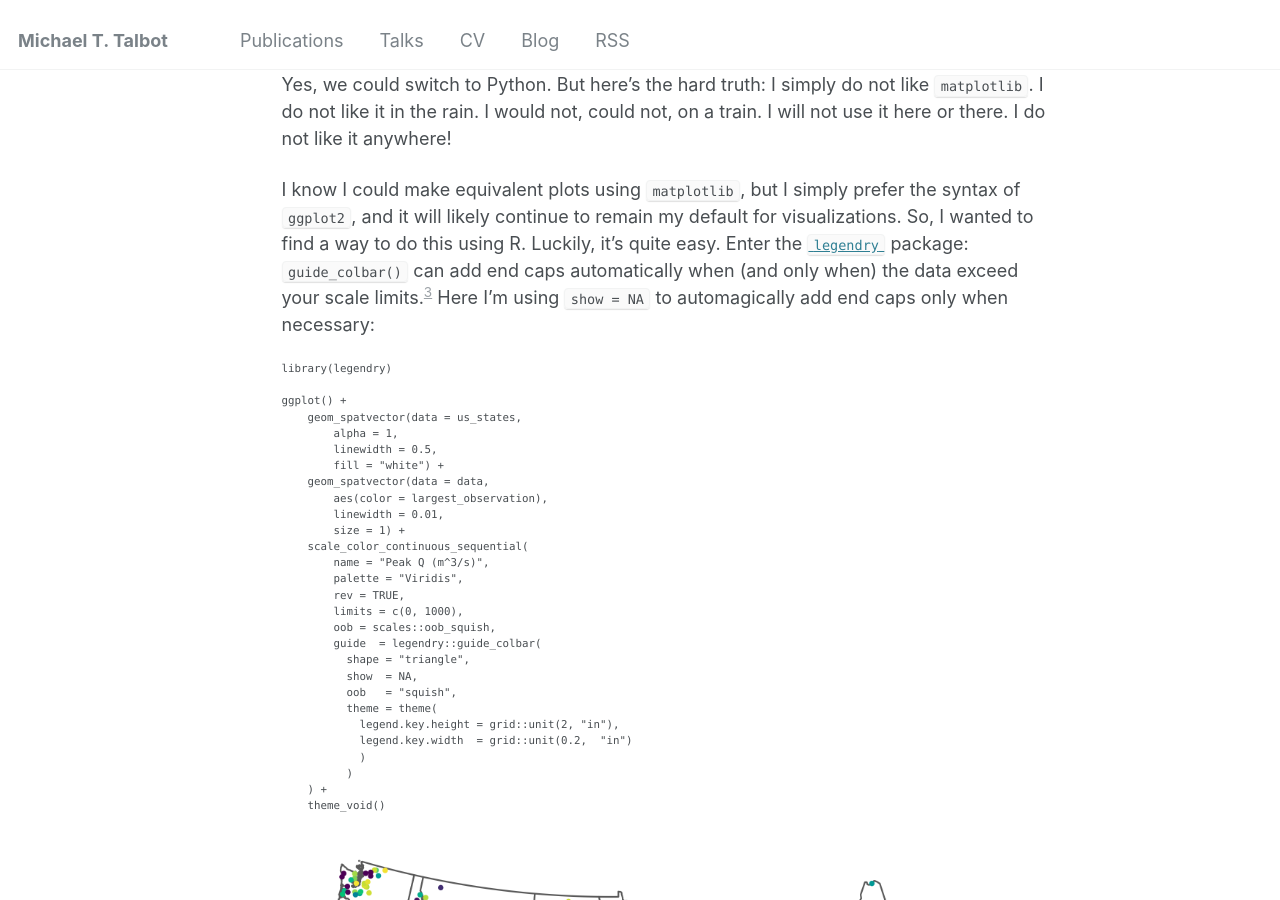
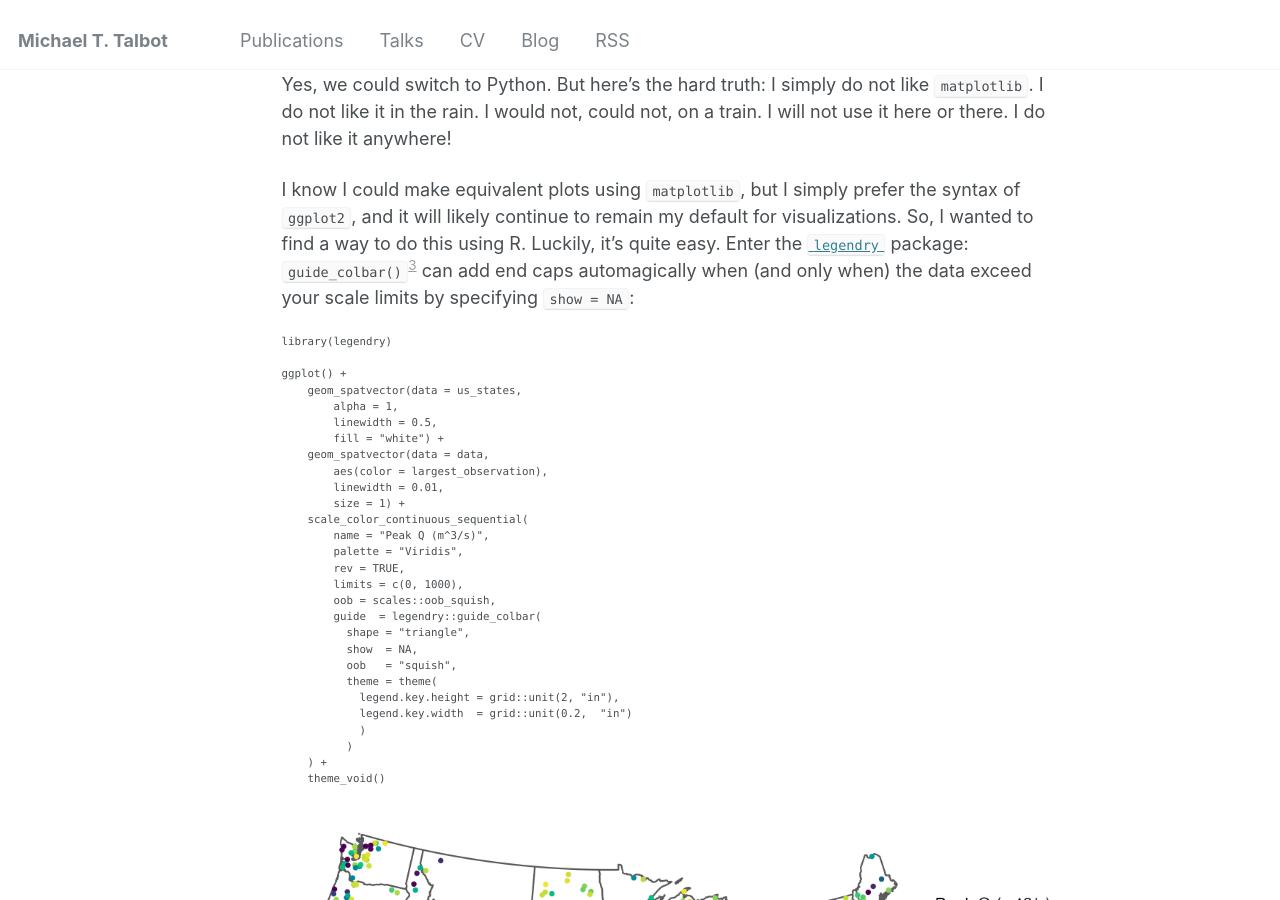
Before and after one commit to realmiketalbot/realmiketalbot.github.io, a Jekyll site: the page built from _posts/2026-01-21-out-of-bounds-on-purpose-legendry.md, in a window 1280 px wide and 900 px high, scrolled down 4222 px. Built offline with Jekyll 4.4.1, drawn with Linux system fonts in a browser that asks for light colours; comment, search, counter and statistics services are not loaded.

Commit message:
Minor revision

```diff
--- a/_posts/2026-01-21-out-of-bounds-on-purpose-legendry.md
+++ b/_posts/2026-01-21-out-of-bounds-on-purpose-legendry.md
@@ -100,7 +100,7 @@ There’s a neat thing that Python’s `matplotlib` can do when you cap a color
 
 Yes, we could switch to Python. But here's the hard truth: I simply do not like `matplotlib`. I do not like it in the rain. I would not, could not, on a train. I will not use it here or there. I do not like it anywhere!
 
-I know I could make equivalent plots using `matplotlib`, but I simply prefer the syntax of `ggplot2`, and it will likely continue to remain my default for visualizations. So, I wanted to find a way to do this using R. Luckily, it's quite easy. Enter the <a href="https://teunbrand.github.io/legendry/" target="_blank">`legendry`</a> package: `guide_colbar()` can add end caps automatically when (and only when) the data exceed your scale limits.[^3] Here I'm using `show = NA` to automagically add end caps only when necessary:
+I know I could make equivalent plots using `matplotlib`, but I simply prefer the syntax of `ggplot2`, and it will likely continue to remain my default for visualizations. So, I wanted to find a way to do this using R. Luckily, it's quite easy. Enter the <a href="https://teunbrand.github.io/legendry/" target="_blank">`legendry`</a> package: `guide_colbar()`[^3] can add end caps automagically when (and only when) the data exceed your scale limits by specifying `show = NA`:
 
 <pre style="font-size: 0.6em;">
 library(legendry)
```
